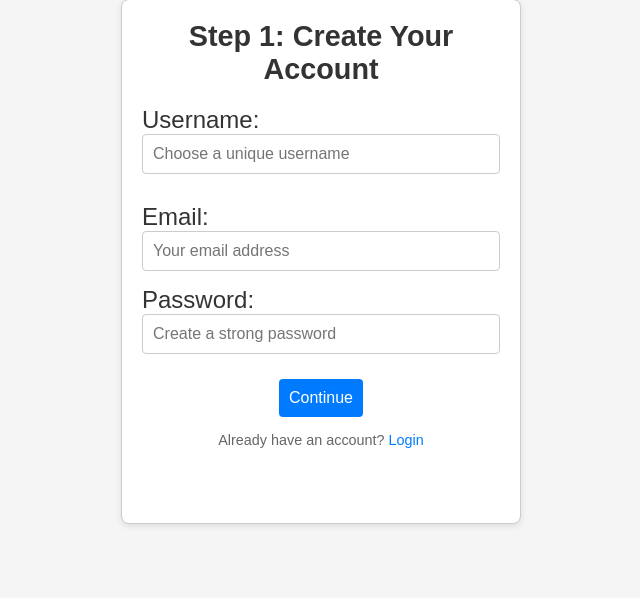
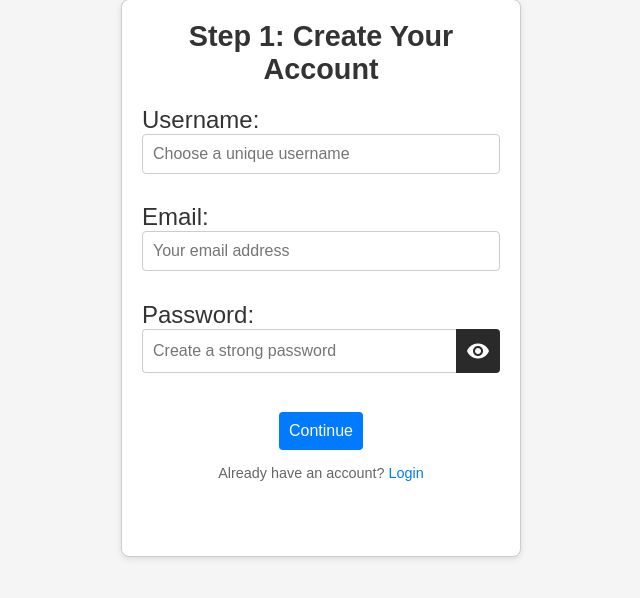
Before and after one commit to abelgeorgeantony/confab, a PHP site: page /register.html in a window 1280 px wide. Shown: the part 81-679 px from the top of the page, without its empty margins (319-959 px from the left). Run offline with PHP 8.4, Linux system fonts and the light colour scheme; grey boxes labelled with a size stand in for pictures from a placeholder-image service; some libraries are stand-ins or nearby versions.

Commit message:
Save commit

```diff
--- a/frontend/auth.css
+++ b/frontend/auth.css
@@ -55,10 +55,36 @@ body.index-page {
     text-decoration: underline;
 }
 
+.password-container {
+    display: flex;
+    margin-bottom: 15px;
+}
+.password-input {
+    margin: 0 !important;
+    width: 88%;
+    border-right: 0 !important;
+    border-top-right-radius: 0 !important;
+    border-bottom-right-radius: 0 !important;
+}
+.password-eye {
+    background: #2a2a2a;
+    margin: 0;
+    border: 4px var(--border-color) !important;
+    border-left: 0 !important;
+    border-top-left-radius: 0 !important;
+    border-bottom-left-radius: 0 !important;
+}
+.password-eye:hover {
+    background: #515151;
+}
 
 /* Additional styles for the multi-step form */
-        .step { display: none; }
-        .step.active { display: block; }
+.step {
+    display: none;
+}
+.step.active {
+    display: block;
+}
 /*.form-container { max-width: 450px; }*/
 #input-container {
     display: flex;
@@ -76,15 +102,18 @@ body.index-page {
     background-color: #f5f5f5;
 }
 /* Styles for username availability feedback */
-        #username-feedback {
+.feedback {
     font-size: 0.9em;
     margin-top: -10px;
     margin-bottom: 10px;
     height: 1em;
 }
-        #username-feedback.available { color: green; }
-        #username-feedback.taken { color: red; }
-
+.feedback.good {
+    color: green;
+}
+.feedback.bad {
+    color: red;
+}
 
 .code-container {
     display: flex;
--- a/frontend/auth.js
+++ b/frontend/auth.js
@@ -12,6 +12,10 @@ document.addEventListener("DOMContentLoaded", () => {
     initializeRegistrationFlow();
     const usernameInput = document.getElementById("reg_username");
     usernameInput.addEventListener("keyup", checkUsernameAvailability);
+    const useremailInput = document.getElementById("reg_email");
+    useremailInput.addEventListener("keyup", validateEmail);
+    const userpassInput = document.getElementById("reg_pass");
+    userpassInput.addEventListener("keyup", validatePassword);
 
     // for page 2
     const codeInputsContainer = document.getElementById("code-inputs");
@@ -123,11 +127,66 @@ async function checkUsernameAvailability() {
 
   if (data.available) {
     feedbackEl.textContent = "Username is available!";
-    feedbackEl.className = "available";
+    feedbackEl.classList.add("good");
   } else {
     feedbackEl.textContent = "Username is taken.";
-    feedbackEl.className = "taken";
+    feedbackEl.classList.add("bad");
   }
+}
+
+function validateEmail() {
+  const email = document.getElementById("reg_email").value;
+  const feedbackEl = document.getElementById("email-feedback");
+
+  const pattern = /^[^\s@]+@[^\s@]+\.[^\s@]+$/;
+  const valid = pattern.test(email);
+  if (!valid) {
+    feedbackEl.textContent = "Enter a valid email";
+    feedbackEl.classList.add("bad");
+  } else {
+    feedbackEl.textContent = "";
+    feedbackEl.classList.remove("bad");
+  }
+}
+
+function validatePassword() {
+  const password = document.getElementById("reg_pass").value;
+  const feedbackEl = document.getElementById("password-feedback");
+
+  let pattern = /^.{8,15}$/;
+  if (!pattern.test(password)) {
+    feedbackEl.textContent = "Password too short or long! (>= 8 and <= 15)";
+    feedbackEl.classList.add("bad");
+    return;
+  }
+  pattern = /[A-Z]/;
+  if (!pattern.test(password)) {
+    feedbackEl.textContent = "Include Atleast 1 Uppercase letter!";
+    feedbackEl.classList.add("bad");
+    return;
+  }
+  pattern = /[a-z]/;
+  if (!pattern.test(password)) {
+    feedbackEl.textContent = "Include Atleast 1 Lowercase letter!";
+    feedbackEl.classList.add("bad");
+    return;
+  }
+  pattern = /\d/;
+  if (!pattern.test(password)) {
+    feedbackEl.textContent = "Include Atleast 1 number!";
+    feedbackEl.classList.add("bad");
+    return;
+  }
+  pattern = /[^a-zA-Z0-9@_]/g;
+  const disallowed = password.match(pattern);
+  if (disallowed) {
+    feedbackEl.textContent = "Disallowed characters: " + disallowed;
+    feedbackEl.classList.add("bad");
+    return;
+  }
+
+  feedbackEl.textContent = "";
+  feedbackEl.classList.remove("bad");
 }
 
 // --- Main Registration Functions ---
@@ -446,3 +505,18 @@ async function requireAuth() {
     }
   });
 }
+
+function togglePassVisibility(eyebutton) {
+  console.log(eyebutton);
+  const passwordInput = eyebutton.parentElement.firstElementChild;
+  console.log(passwordInput);
+
+  const type =
+    passwordInput.getAttribute("type") === "password" ? "text" : "password";
+  if (type === "password") {
+    eyebutton.textContent = "visibility";
+  } else {
+    eyebutton.textContent = "visibility_off";
+  }
+  passwordInput.setAttribute("type", type);
+}
--- a/frontend/register.html
+++ b/frontend/register.html
@@ -6,6 +6,10 @@
     <title>Register - Perfect Chat</title>
     <link rel="stylesheet" href="base.css">
     <link rel="stylesheet" href="auth.css">
+    <link
+        href="https://fonts.googleapis.com/icon?family=Material+Icons"
+        rel="stylesheet"
+    />
 </head>
 <body class="auth-page" onload="redirectIfAuthenticated()">
   <div class="status-bar">
@@ -27,17 +31,22 @@
 	    <div id="input-container">
             <label for="reg_username">Username:</label>
             <input type="text" id="reg_username" placeholder="Choose a unique username" required>
-            <div id="username-feedback"></div>
+            <div id="username-feedback" class="feedback"></div>
 	    </div>
 
-            <div id="input-container">
-	    <label for="reg_email">Email:</label>
+        <div id="input-container">
+	        <label for="reg_email">Email:</label>
             <input type="email" id="reg_email" placeholder="Your email address" required>
+            <div id="email-feedback" class="feedback"></div>
 	    </div>
 
-            <div id="input-container">
-	    <label for="reg_pass">Password:</label>
-            <input type="password" id="reg_pass" placeholder="Create a strong password" required>
+        <div id="input-container">
+            <label for="reg_pass">Password:</label>
+            <div class="password-container">
+                <input type="password" id="reg_pass" class="password-input" placeholder="Create a strong password" required>
+                <button type="button" class="password-eye material-icons" onclick="togglePassVisibility(this)">visibility</button>
+            </div>
+            <div id="password-feedback" class="feedback"></div>
 	    </div>
 
             <button type="submit">Continue</button>
```
Also changed, not shown: 1 other file. Lines whose indentation alone changed are shown as unchanged.
